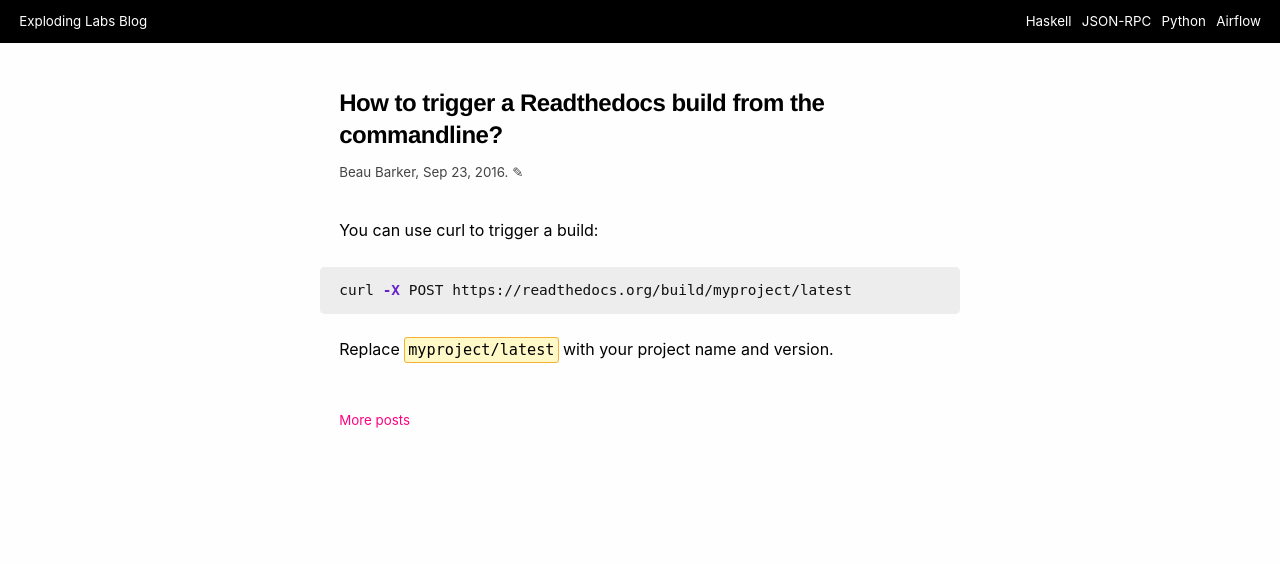
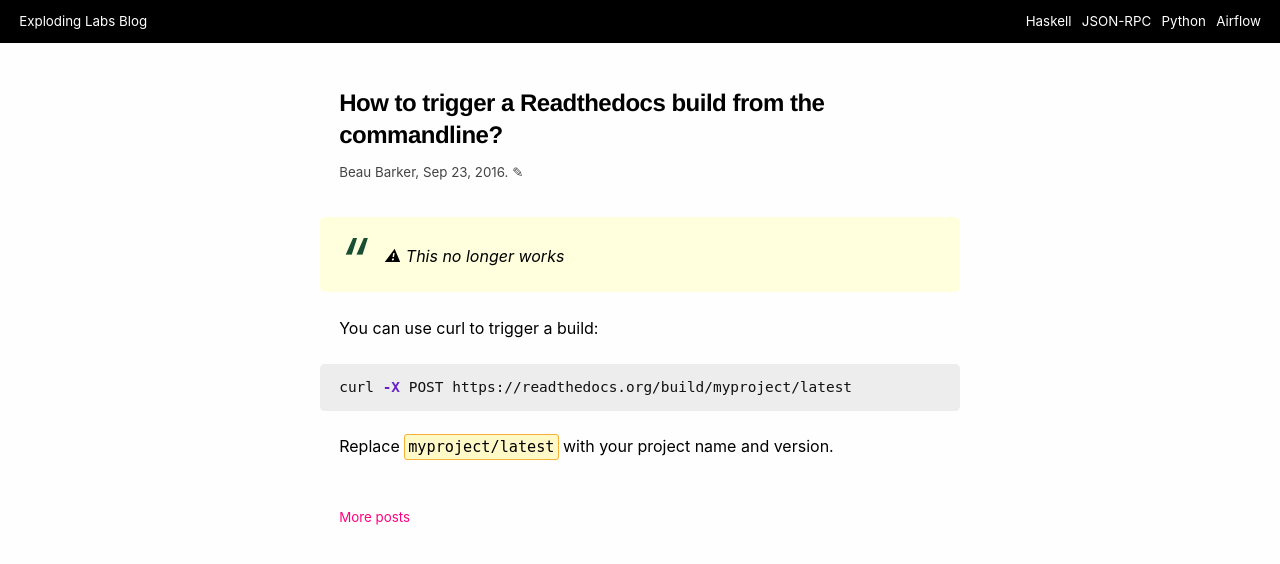
Before and after one commit to explodinglabs/explodinglabs.github.io, a Jekyll site: the page built from docs/_posts/2016-09-23-trigger-rtd-build.markdown, in a window 1280 px wide. Shown: the top 564 px of the page. Built offline with Jekyll 4.4.1, drawn with Linux system fonts in a browser that asks for light colours.

Commit message:
Add note that the instructions for building from the cli no longer works

````diff
--- a/docs/_posts/2016-09-23-trigger-rtd-build.markdown
+++ b/docs/_posts/2016-09-23-trigger-rtd-build.markdown
@@ -3,6 +3,9 @@
 title: How to trigger a Readthedocs build from the commandline?
 permalink: /trigger-rtd-build
 ---
+
+> ⚠ This no longer works
+
 You can use curl to trigger a build:
 
 ```sh
````
